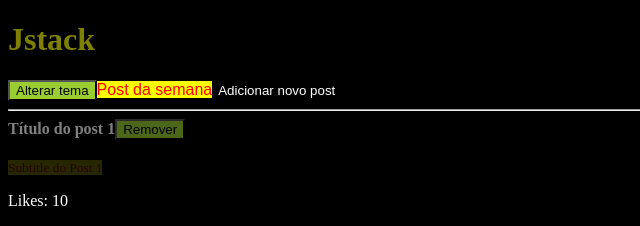
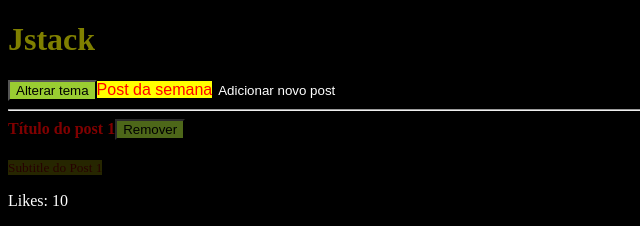
Before and after one commit to cauealb/full-stack, a React app in the folder React/: page / in a window 1280 px wide. Shown: the top 226 px of the page, without its empty margins (0-640 px from the left). Built offline with nearby package versions, Linux system fonts and the light colour scheme.

Commit message:
Colocando mais propriedades

```diff
--- a/React/src/components/Post/style.js
+++ b/React/src/components/Post/style.js
@@ -1,7 +1,8 @@
 import styled from "styled-components";
 
 export const Container = styled.article`
-  opacity: ${(props) => props.removed ? 0.5 : 1}
+  opacity: ${(props) => props.removed ? 0.5 : 1};
+  color: ${(props) => props.removed ? '#ff0000' : '#fff'}
 `;
 
 export const SubTitle = styled.small`
```
